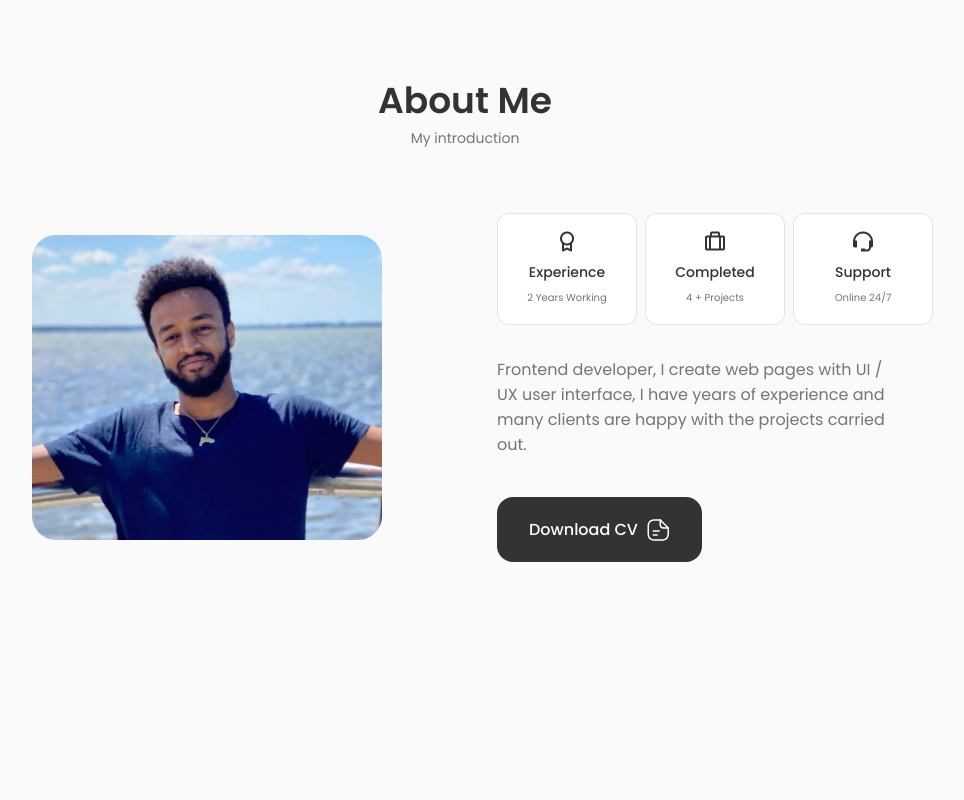
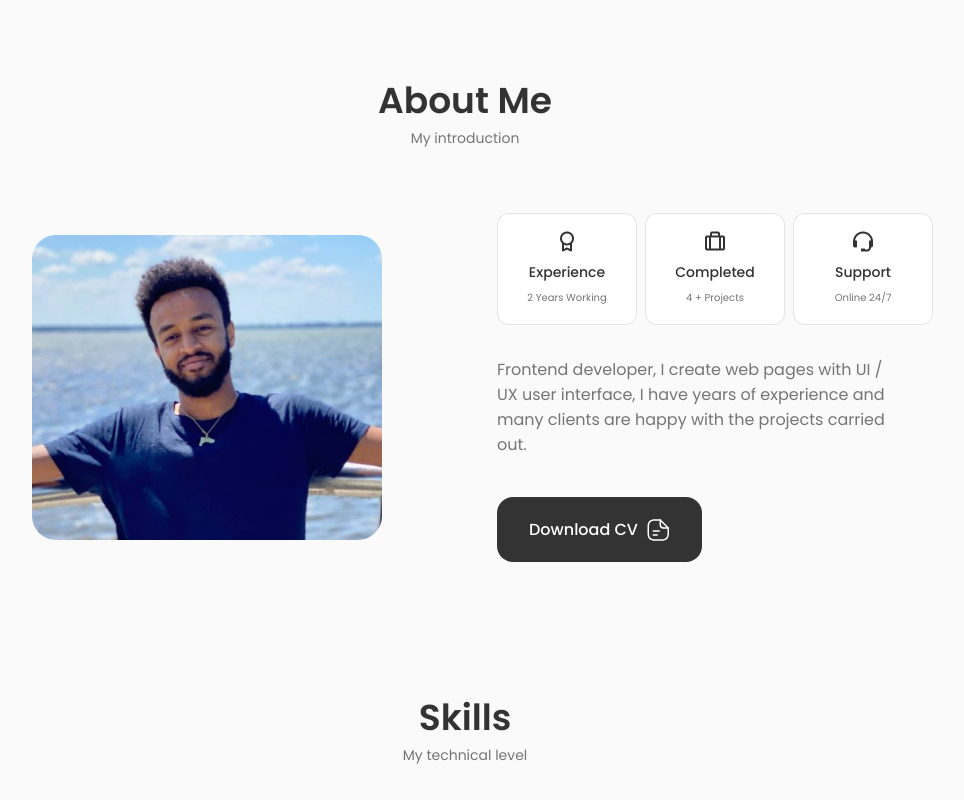
Before and after one commit to Filla0/My-Portfolio, a React (Vite) app: page / in a window 1280 px wide. Shown: the part 690-1490 px from the top of the page, without its empty margins (175-1139 px from the left). Before the commit the page ends 1284 px from the top, so only its background shows below. Built offline with nearby package versions, Linux system fonts and the light colour scheme.

Commit message:
created skills page

```diff
--- a/src/App.jsx
+++ b/src/App.jsx
@@ -3,6 +3,7 @@
 import Header from './components/header/header';
 import Home from './components/home/Home';
 import About from './components/about/About';
+import Skills from './components/Skills/Skills';
 
 const App = () => {
   return (
@@ -11,6 +12,7 @@
     <main className='main'>
       <Home />
       <About />
+      <Skills />
     </main>
     </>
   )
--- /dev/null
+++ b/src/components/Skills/Skills.jsx
@@ -0,0 +1,14 @@
+import React from "react";
+
+const Skills = () => {
+    return (
+        <section className="skills section" id="skills">
+            <h2 className="section__title">Skills</h2>
+            <span className="section__subtitle">My technical level</span>
+
+            <div className="skills__container container grid"></div>
+        </section>
+    )
+}
+
+export default Skills
```
Also changed, not shown: src/components/Skills/Backend.jsx (added), src/components/Skills/Frontend.jsx (added), src/components/Skills/skills.css (added).
